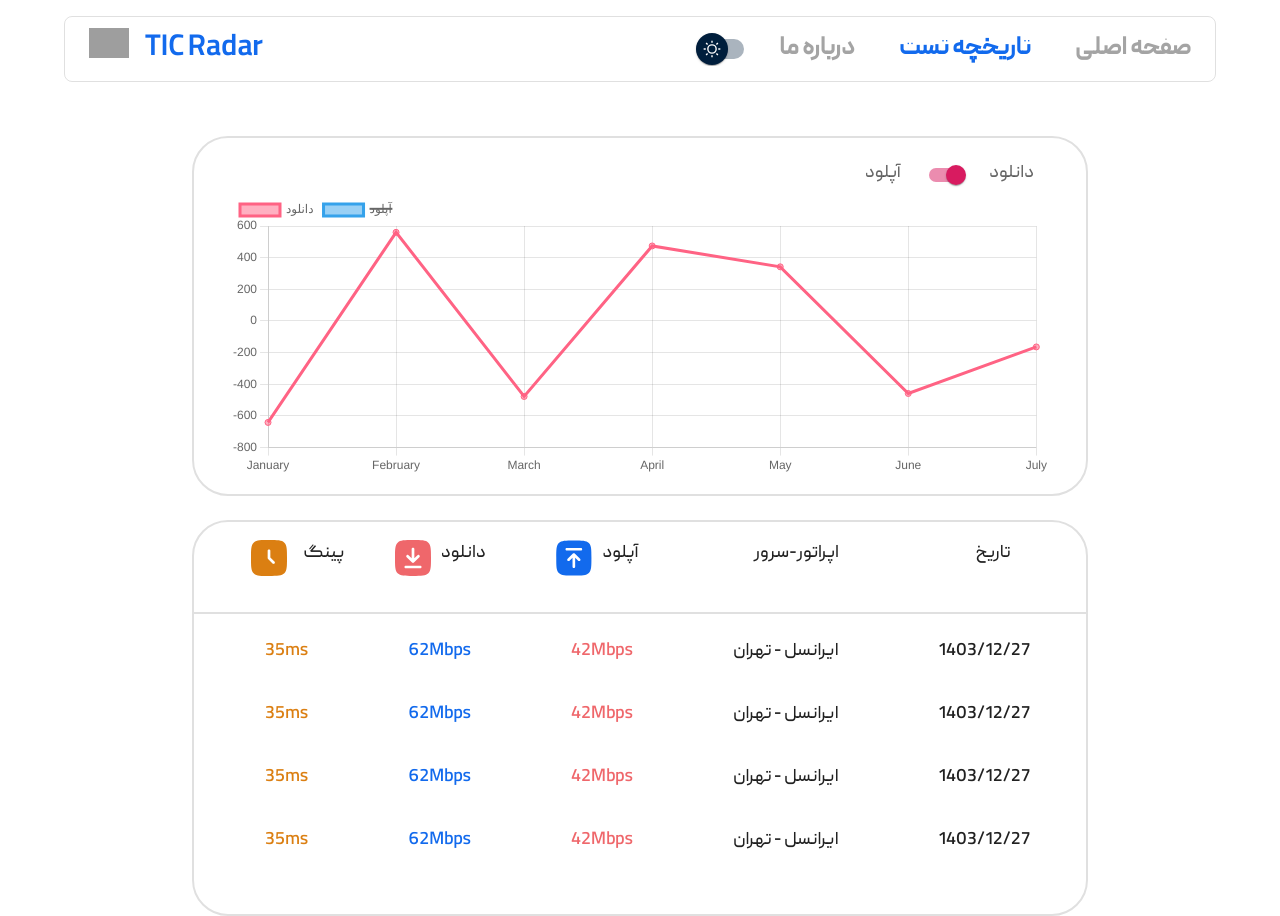
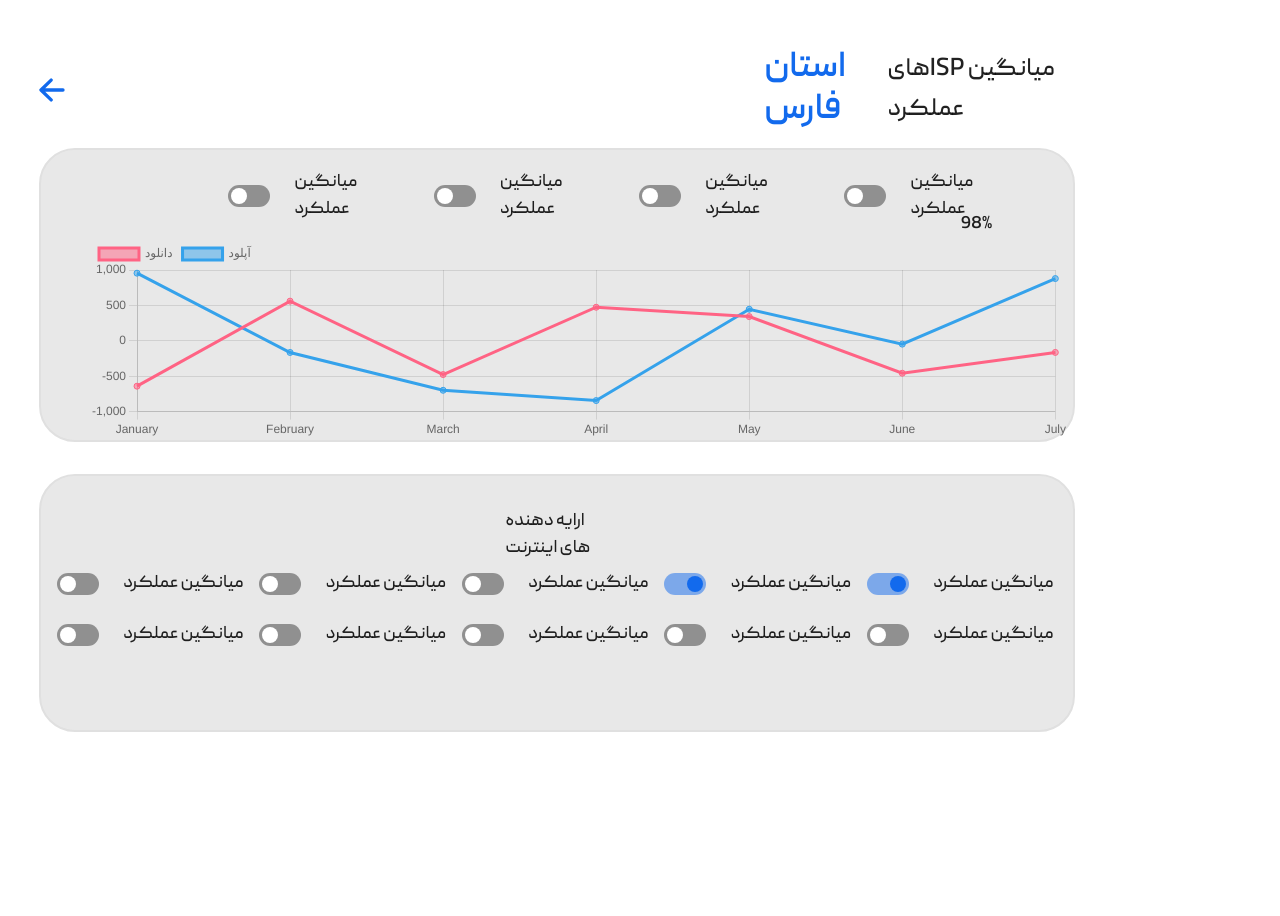
Before and after one commit to Raika-Company/eyesp-v1, a React (Vite) app in the folder client-app/: page /test-history in a window 1280 px wide. After the commit the page ends 800 px from the top, so only its background shows below. Built offline with nearby package versions, Linux system fonts and the light colour scheme; grey boxes are pictures that could not be loaded.

Commit message:
handle detailTest whithout navbar

```diff
--- a/client-app/src/app/App.jsx
+++ b/client-app/src/app/App.jsx
@@ -17,6 +17,7 @@ import SpeedTest from "../components/speedtest/SpeedTest";
 import TestHistory from "../components/testHistory/TestHistory";
 
 import "./App.css";
+import DetailTest from "../components/detailTest/DetailTest";
 
 /**
  * Main Application Component.
@@ -58,16 +59,16 @@ function App() {
             path="*"
             element={
               <>
-                <Navbar
+                {/* <Navbar
                   themeMode={currentThemeMode}
                   toggleTheme={toggleTheme}
-                />
+                /> */}
                 <Routes>
                   <Route
                     index
                     element={<SpeedTest themeMode={currentThemeMode} />}
                   />
-                  <Route path="test-history" element={<TestHistory />} />
+                  <Route path="test-history" element={<DetailTest />} />
                 </Routes>
               </>
             }
--- a/client-app/src/components/detailTest/DetailTest.jsx
+++ b/client-app/src/components/detailTest/DetailTest.jsx
@@ -1,5 +1,7 @@
-import { Box, Typography } from "@mui/material";
-import React from "react";
+import { Box, Typography, FormControlLabel } from "@mui/material";
+import { styled } from "@mui/material/styles";
+
+import React, { useState } from "react";
 import arrowBack from "./../../app/assets/image/arrowBack.svg";
 import Switch from "@mui/material/Switch";
 import {
@@ -14,9 +16,36 @@ import {
 } from "chart.js";
 import { Line } from "react-chartjs-2";
 import faker from "faker";
+import "./detail.css";
 
 const DetailTest = () => {
-  const label = { inputProps: { "aria-label": "Switch demo" } };
+  const [isDownloadVisible, setDownloadVisible] = useState(true); // Default checked
+  const [isUploadVisible, setUploadVisible] = useState(true);
+  const Android12Switch = styled(Switch)(({ theme }) => ({
+    padding: 8,
+    "& .MuiSwitch-track": {
+      borderRadius: 22 / 2,
+
+      "&:before, &:after": {
+        content: '""',
+        position: "absolute",
+        top: "50%",
+        transform: "translateY(-50%)",
+        width: 16,
+        height: 16,
+      },
+    },
+
+    "& .MuiSwitch-thumb": {
+      boxShadow: "none",
+      width: 16,
+      height: 16,
+      margin: 2,
+    },
+    "&.Mui-checked .MuiSwitch-track": {
+      backgroundColor: "white",
+    },
+  }));
   ChartJS.register(
     CategoryScale,
     LinearScale,
@@ -63,15 +92,20 @@ const DetailTest = () => {
         data: labels.map(() => faker.random.number({ min: -1000, max: 1000 })),
         borderColor: "rgb(255, 99, 132)",
         backgroundColor: "rgba(255, 99, 132, 0.5)",
+        hidden: !isDownloadVisible, // Use the state to control visibility
       },
       {
         label: "آپلود",
         data: labels.map(() => faker.random.number({ min: -1000, max: 1000 })),
         borderColor: "rgb(53, 162, 235)",
         backgroundColor: "rgba(53, 162, 235, 0.5)",
+        hidden: !isUploadVisible, // Use the state to control visibility
       },
     ],
   };
+  const getSwitchStyle = (isChecked, color) => ({
+    backgroundColor: isChecked ? color : "transparent",
+  });
   return (
     <>
       <Box
@@ -156,7 +190,7 @@ const DetailTest = () => {
                 }}
               >
                 <Typography>میانگین عملکرد</Typography>
-                <Switch {...label} />
+                <FormControlLabel control={<Android12Switch />} />
               </Box>
               <Box
                 sx={{
@@ -166,7 +200,7 @@ const DetailTest = () => {
                 }}
               >
                 <Typography>میانگین عملکرد</Typography>
-                <Switch {...label} />
+                <FormControlLabel control={<Android12Switch />} />
               </Box>
               <Box
                 sx={{
@@ -176,7 +210,7 @@ const DetailTest = () => {
                 }}
               >
                 <Typography>میانگین عملکرد</Typography>
-                <Switch {...label} />
+                <FormControlLabel control={<Android12Switch />} />
               </Box>
               <Box
                 sx={{
@@ -186,7 +220,7 @@ const DetailTest = () => {
                 }}
               >
                 <Typography>میانگین عملکرد</Typography>
-                <Switch {...label} />
+                <FormControlLabel control={<Android12Switch />} />
               </Box>
             </Box>
             <Box sx={{ width: "20%" }}></Box>
@@ -258,7 +292,12 @@ const DetailTest = () => {
               }}
             >
               <Typography>میانگین عملکرد</Typography>
-              <Switch {...label} />
+              <FormControlLabel
+                control={<Android12Switch />}
+                checked={isDownloadVisible}
+                onChange={() => setDownloadVisible(!isDownloadVisible)}
+                className="downloadSwitch"
+              />
             </Box>
             <Box
               sx={{
@@ -268,7 +307,12 @@ const DetailTest = () => {
               }}
             >
               <Typography>میانگین عملکرد</Typography>
-              <Switch {...label} />
+              <FormControlLabel
+                control={<Android12Switch />}
+                checked={isUploadVisible}
+                onChange={() => setUploadVisible(!isUploadVisible)}
+                className="uploadSwitch"
+              />
             </Box>
             <Box
               sx={{
@@ -278,7 +322,7 @@ const DetailTest = () => {
               }}
             >
               <Typography>میانگین عملکرد</Typography>
-              <Switch {...label} />
+              <FormControlLabel control={<Android12Switch />} />
             </Box>
             <Box
               sx={{
@@ -288,7 +332,7 @@ const DetailTest = () => {
               }}
             >
               <Typography>میانگین عملکرد</Typography>
-              <Switch {...label} />
+              <FormControlLabel control={<Android12Switch />} />
             </Box>
             <Box
               sx={{
@@ -298,7 +342,7 @@ const DetailTest = () => {
               }}
             >
               <Typography>میانگین عملکرد</Typography>
-              <Switch {...label} />
+              <FormControlLabel control={<Android12Switch />} />
             </Box>
           </Box>
           <Box
@@ -319,7 +363,7 @@ const DetailTest = () => {
               }}
             >
               <Typography>میانگین عملکرد</Typography>
-              <Switch {...label} />
+              <FormControlLabel control={<Android12Switch />} />
             </Box>
             <Box
               sx={{
@@ -329,7 +373,7 @@ const DetailTest = () => {
               }}
             >
               <Typography>میانگین عملکرد</Typography>
-              <Switch {...label} />
+              <FormControlLabel control={<Android12Switch />} />
             </Box>
             <Box
               sx={{
@@ -339,7 +383,7 @@ const DetailTest = () => {
               }}
             >
               <Typography>میانگین عملکرد</Typography>
-              <Switch {...label} />
+              <FormControlLabel control={<Android12Switch />} />
             </Box>
             <Box
               sx={{
@@ -349,7 +393,7 @@ const DetailTest = () => {
               }}
             >
               <Typography>میانگین عملکرد</Typography>
-              <Switch {...label} />
+              <FormControlLabel control={<Android12Switch />} />
             </Box>
             <Box
               sx={{
@@ -359,7 +403,7 @@ const DetailTest = () => {
               }}
             >
               <Typography>میانگین عملکرد</Typography>
-              <Switch {...label} />
+              <FormControlLabel control={<Android12Switch />} />
             </Box>
           </Box>
         </Box>
--- /dev/null
+++ b/client-app/src/components/detailTest/detail.css
@@ -0,0 +1,11 @@
+.css-1aag3uw-MuiButtonBase-root-MuiSwitch-switchBase.Mui-checked {
+    color: #ffff !important;
+}
+
+.css-1aag3uw-MuiButtonBase-root-MuiSwitch-switchBase.Mui-checked+.MuiSwitch-track {
+    background-color: #126AED !important;
+}
+    .css-1aag3uw-MuiButtonBase-root-MuiSwitch-switchBase.Mui-checked+.MuiSwitch-track {
+        opacity: 1.5
+        !important;
+    }
```
